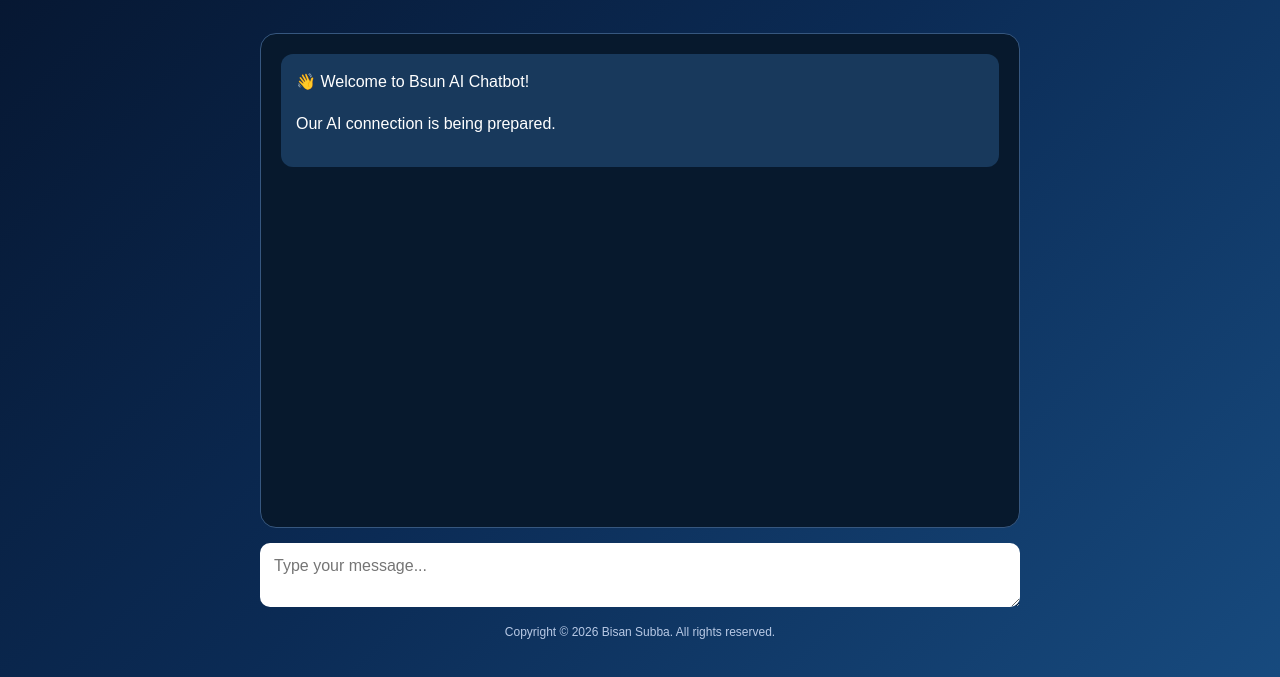
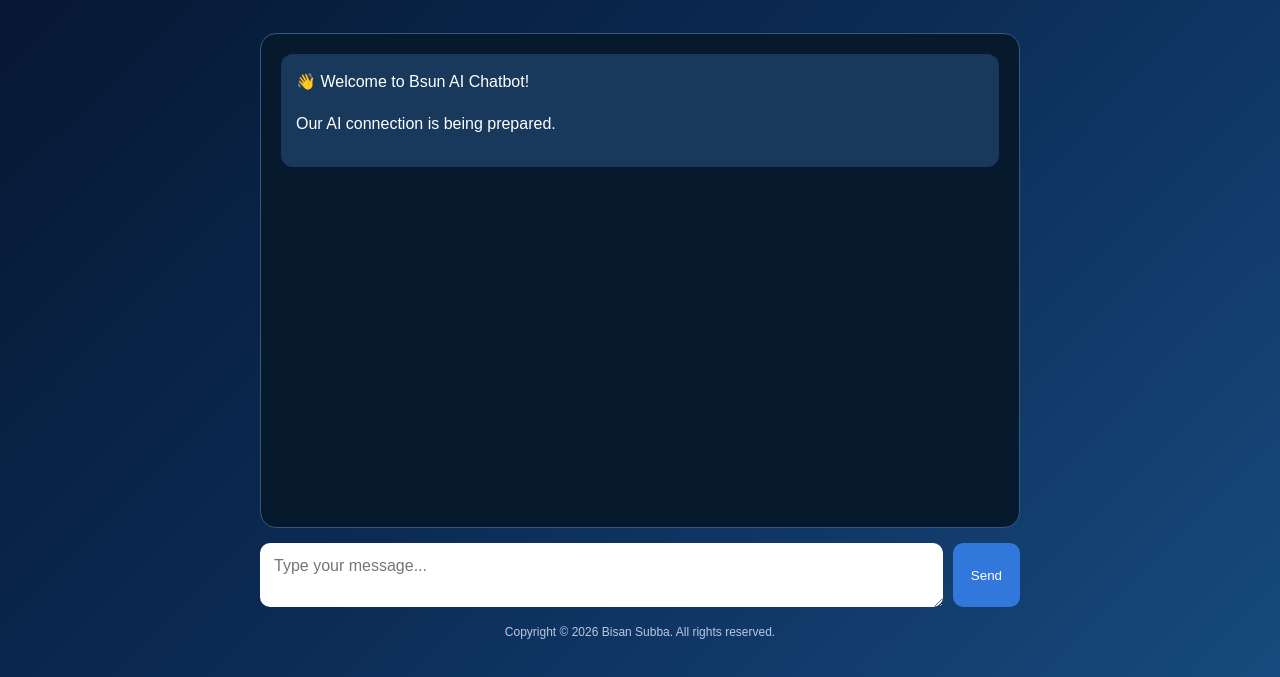
Before and after one commit to Bsun7131/Bsun-AI-Chatbot, a plain HTML site: page index.html in a window 1280 px wide. Shown: the part 123-800 px from the top of the page. Drawn offline with Linux system fonts and the light colour scheme.

Commit message:
Update index.html

```diff
--- a/index.html
+++ b/index.html
@@ -89,7 +89,8 @@ footer {
 </section>
 
 <div class="composer">
-<textarea id="userInput" placeholder="Type your message..." maxlength="1000"></textarea>
+  <textarea id="userInput" placeholder="Type your message..." maxlength="1000"></textarea>
+  <button id="sendBtn" onclick="sendMessage()">Send</button>
 </div>
 
 <footer>
```
